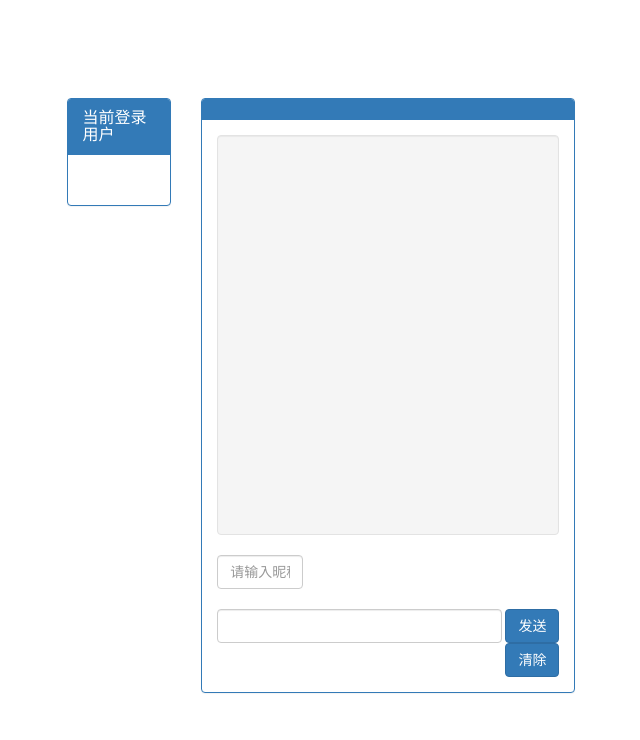
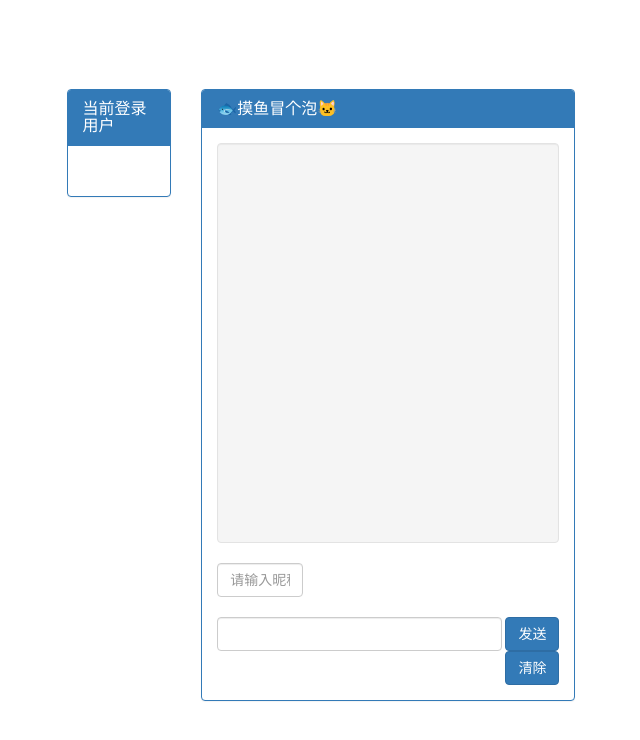
Before and after one commit to leonhom/agu-talk-demo, a plain HTML site: page src/main/resources/templates/index.html in a window 1280 px wide. Shown: the whole page, without its empty margins (319-959 px from the left). Drawn offline with nearby package versions, Linux system fonts and the light colour scheme.

Commit message:
修改更新

```diff
--- a/src/main/resources/templates/index.html
+++ b/src/main/resources/templates/index.html
@@ -90,7 +90,7 @@
         <div class="col-md-9">
             <div class="panel panel-primary">
                 <div class="panel-heading">
-                    <h3 class="panel-title" id="talktitle"></h3>
+                    <h3 class="panel-title" id="talktitle">🐟摸鱼冒个泡🐱</h3>
                 </div>
                 <div class="panel-body">
                     <div class="well" id="log-container" style="height:400px;overflow-y:scroll">
```
